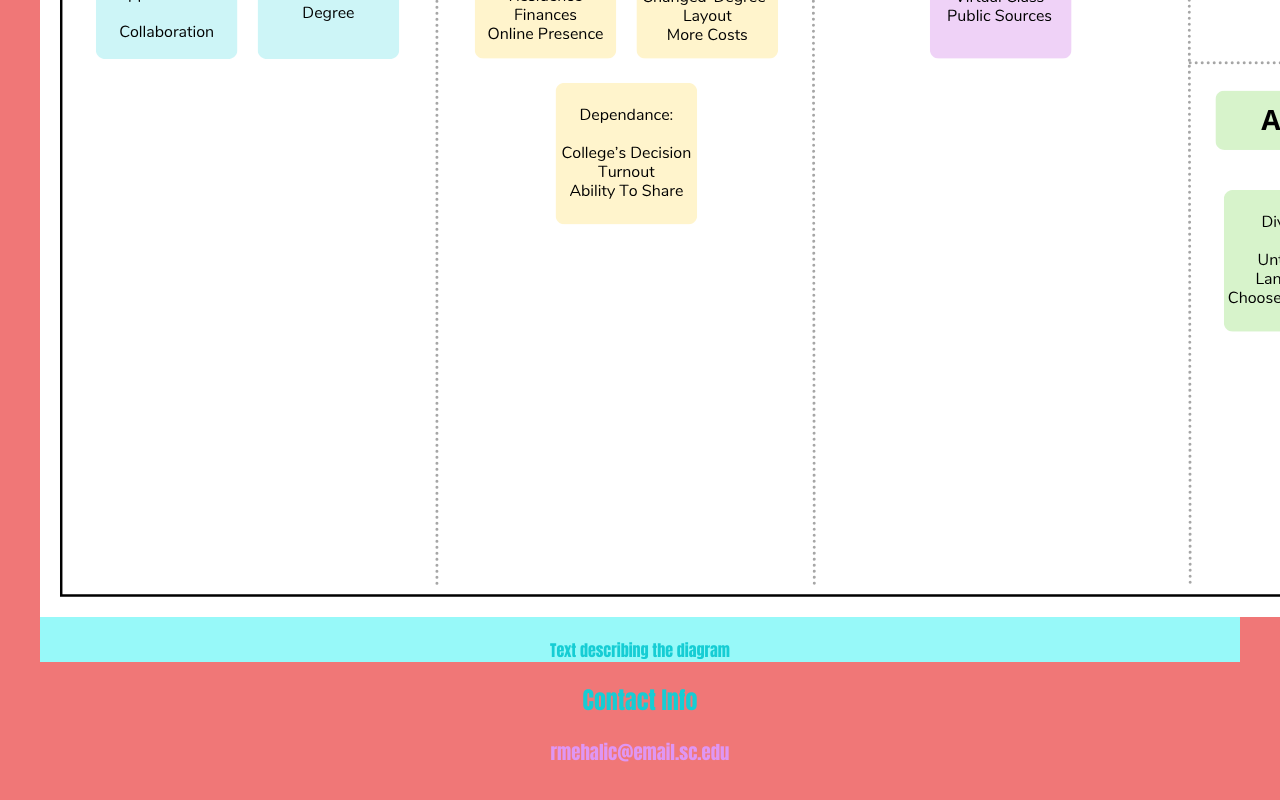
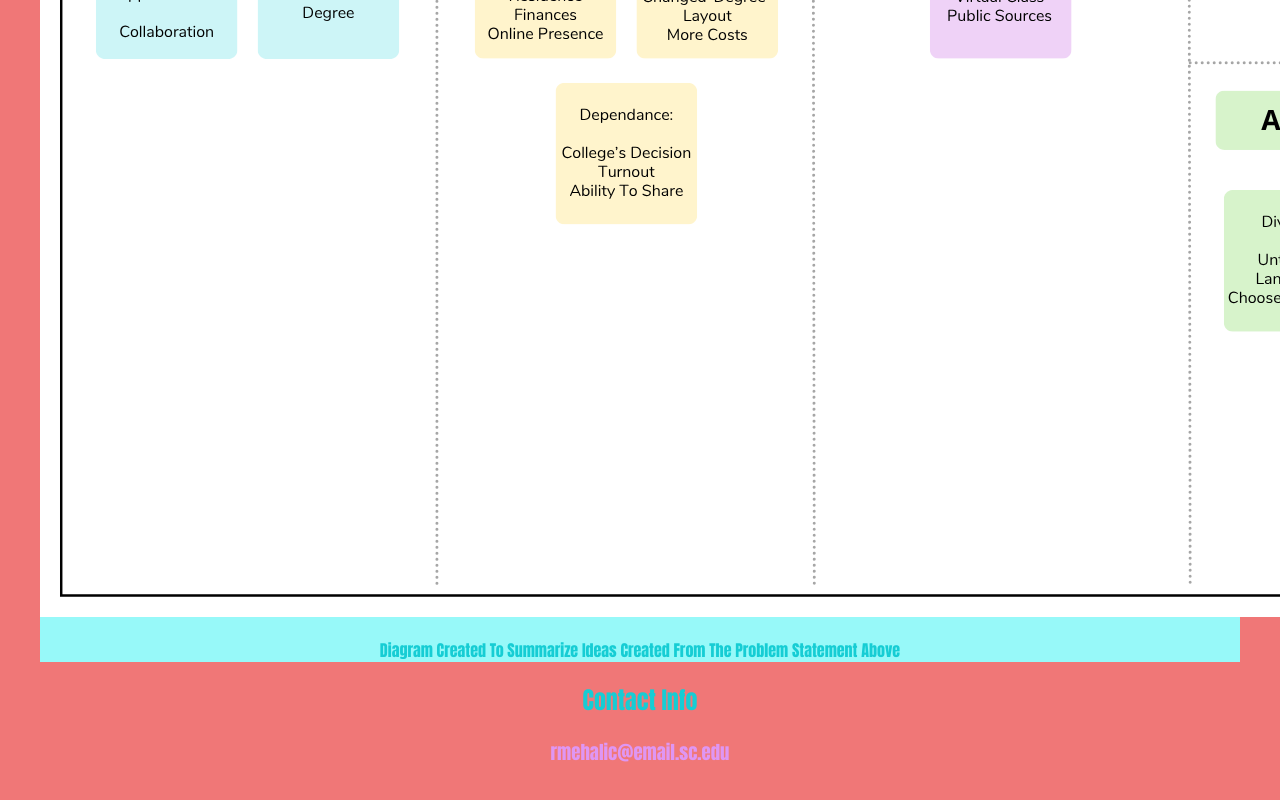
Before and after one commit to RoryMeh/RoryMeh.github.io, a plain HTML site: page index.html in a window 1280 px wide. Shown: the part 1098-1898 px from the top of the page. Drawn offline with Linux system fonts and the light colour scheme.

Commit message:
description

```diff
--- a/index.html
+++ b/index.html
@@ -27,7 +27,7 @@
                 <a href="files/Blue Creative Affinity Diagram Brainstorm.pdf">
                     <img src="images/Blue Creative Affinity Diagram Brainstorm.png">
                 </a>
-                <p>Text describing the diagram</p>
+                <p>Diagram Created To Summarize Ideas Created From The Problem Statement Above</p>
             </section>
 
         </div>
```
